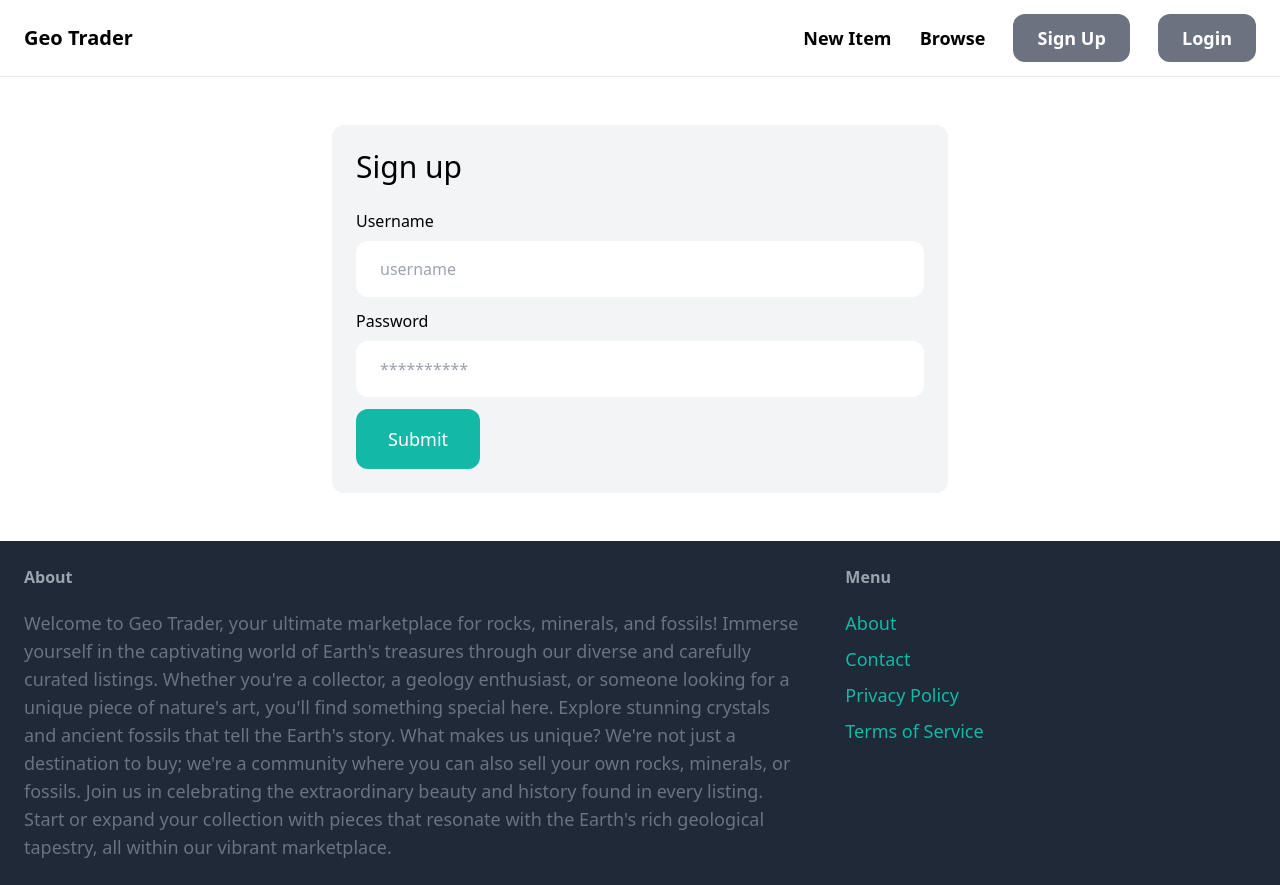
After one commit to ericdoering/geo_trader, a Django app: page /login/ in a window 1280 px wide. The commit adds this page. Run offline with Django 3.2, Linux system fonts and the light colour scheme; some libraries are stand-ins or nearby versions.

Commit message:
creating user login

```diff
--- a/geo_trader/core/forms.py
+++ b/geo_trader/core/forms.py
@@ -1,7 +1,16 @@
 from django import forms
-from django.contrib.auth.forms import UserCreationForm
+from django.contrib.auth.forms import UserCreationForm, AuthenticationForm
 from django.contrib.auth.models import User
 
+class LoginForm(AuthenticationForm):
+      username = forms.CharField(widget=forms.TextInput(attrs={
+        "placeholder": "username",
+        "class": "w-full py-4 px-6 rounded-xl"
+    }))
+      password = forms.CharField(widget=forms.PasswordInput(attrs={
+        "placeholder": "**********",
+        "class": "w-full py-4 px-6 rounded-xl"
+    }))
 
 
 class SignupForm(UserCreationForm):
--- a/geo_trader/core/templates/core/base.html
+++ b/geo_trader/core/templates/core/base.html
@@ -14,8 +14,11 @@
             <a href="#" class="text-lg font-semibold hover:text-gray-500">New Item</a>
             <a href="#" class="text-lg font-semibold hover:text-gray-500">Browse</a>
 
+            {% if request.user.is_authenticated %}
+            {% else %}
             <a href="{% url 'core:signup' %}" class="px-6 py-3 text-lg font-semibold bg-gray-500 text-white rounded-xl hover:bg-gray-700">Sign Up</a>
-            <a href="#" class="px-6 py-3 text-lg font-semibold bg-gray-500 text-white rounded-xl hover:bg-gray-700">Login</a>
+            <a href="{% url 'core:login' %}" class="px-6 py-3 text-lg font-semibold bg-gray-500 text-white rounded-xl hover:bg-gray-700">Login</a>
+            {% endif %}
         </div>
     </nav>
 
--- /dev/null
+++ b/geo_trader/core/templates/core/login.html
@@ -0,0 +1,35 @@
+{% extends "core/base.html" %}
+
+{% block title %} Login {% endblock %}
+
+{% block content %}
+<div class="w-1/2 my-6 p-6 mx-auto bg-gray-100 rounded-xl">
+    <h1 class="mb-6 text-3xl">Sign up</h1>
+        <form method="post" action=".">
+            {% csrf_token %}
+
+            <div class="mb-3">
+                <label class="inline-block mb-2">Username</label><br>
+                {{ form.username }}
+            </div>
+            <div class="mb-3">
+                <label class="inline-block mb-2">Password</label><br>
+                {{ form.password }}
+            </div>
+            {% if form.errors or form.non_field_errors %}
+                <div class="mb-3 p-6 bg-red-100 rounded-xl">
+                    {% for field in form %}
+                    {{ field.errors }}
+                    {% endfor %}
+                    {{ form.non_field_errors }}
+                </div>
+            {% endif %}
+
+            <button class="py-4 px-8 text-lg bg-teal-500 hover:bg-teal-700 rounded-xl text-white">
+                Submit
+            </button>
+        </form>
+
+</div>
+
+{% endblock %}
--- a/geo_trader/core/urls.py
+++ b/geo_trader/core/urls.py
@@ -1,5 +1,7 @@
+from django.contrib.auth import views as auth_views
 from django.urls import path
 from . import views
+from .forms import LoginForm
 
 app_name = "core"
 
@@ -7,4 +9,5 @@ urlpatterns = [
     path("", views.index, name = "index"),
     path("contact/", views.contact, name = "contact"),
     path("signup/", views.signup, name = "signup"),
+    path("login/", auth_views.LoginView.as_view(template_name = "core/login.html", authentication_form=LoginForm), name = "login"),
 ]
--- a/geo_trader/geo_trader/settings.py
+++ b/geo_trader/geo_trader/settings.py
@@ -26,6 +26,10 @@ SECRET_KEY = 'django-insecure-anmmte%r!j*(bzm(8mt@uy%yueucvzs8jewdjb+3v36-mujlvd
 DEBUG = True
 
 ALLOWED_HOSTS = []
+
+LOGIN_URL = "/login/"
+LOGIN_REDIRECT_URL = "/"
+LOGOUT_REDIRECT_URL = "/"
 
 
 # Application definition
```
Also changed, not shown: geo_trader/db.sqlite3.
